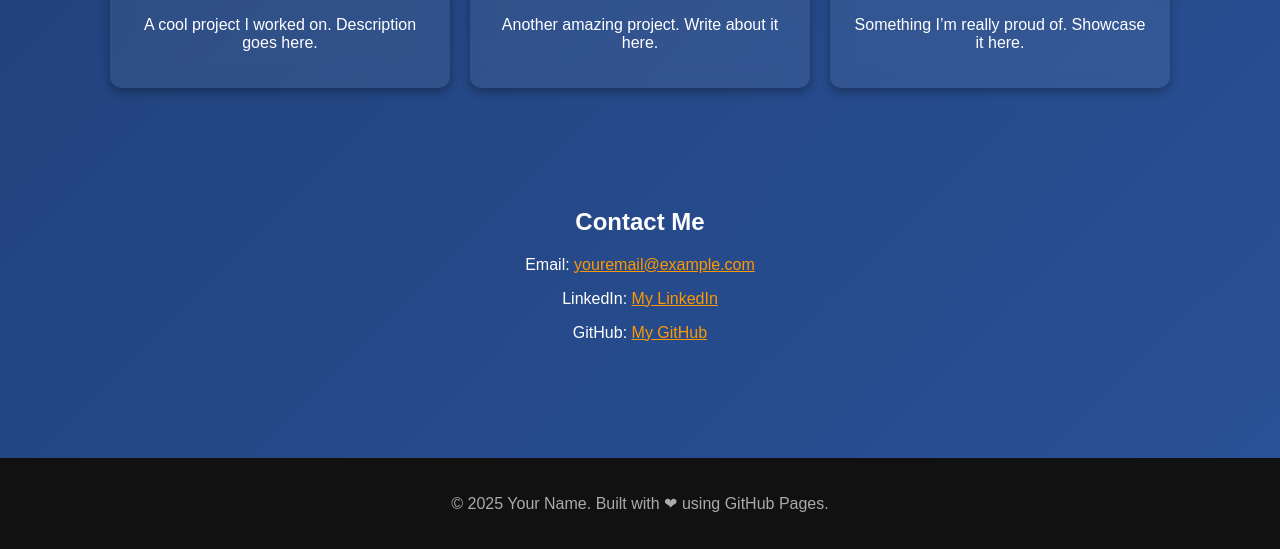
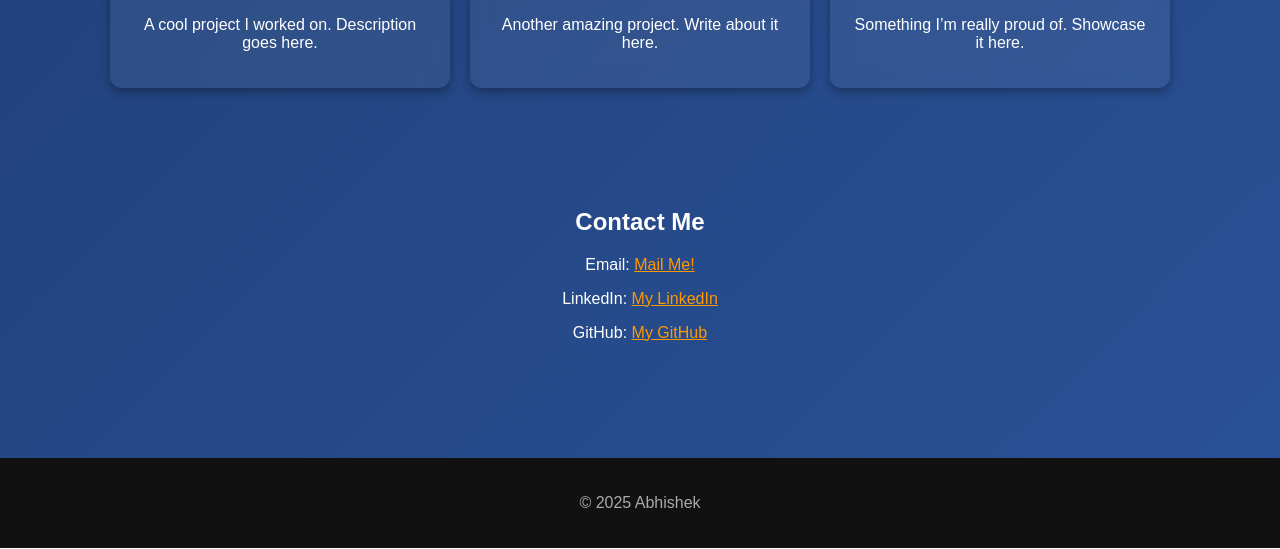
Before and after one commit to abhiputgov/abhiputgov.github.io, a plain HTML site: page index.html in a window 1280 px wide. Shown: the part 715-1264 px from the top of the page. Drawn offline with Linux system fonts and the light colour scheme.

Commit message:
Update index.html

```diff
--- a/index.html
+++ b/index.html
@@ -100,13 +100,13 @@
 
   <section id="contact">
     <h2>Contact Me</h2>
-    <p>Email: <a href="mailto:youremail@example.com" style="color:#ff9800;">youremail@example.com</a></p>
+    <p>Email: <a href="mailto:abhipg@outlook.com" style="color:#ff9800;">Mail Me!</a></p>
     <p>LinkedIn: <a href="#" style="color:#ff9800;">My LinkedIn</a></p>
     <p>GitHub: <a href="https://www.github.com/abhiputgov" style="color:#ff9800;">My GitHub</a></p>
   </section>
 
   <footer>
-    <p>© 2025 Your Name. Built with ❤ using GitHub Pages.</p>
+    <p>© 2025 Abhishek</p>
   </footer>
 </body>
 </html>
```
